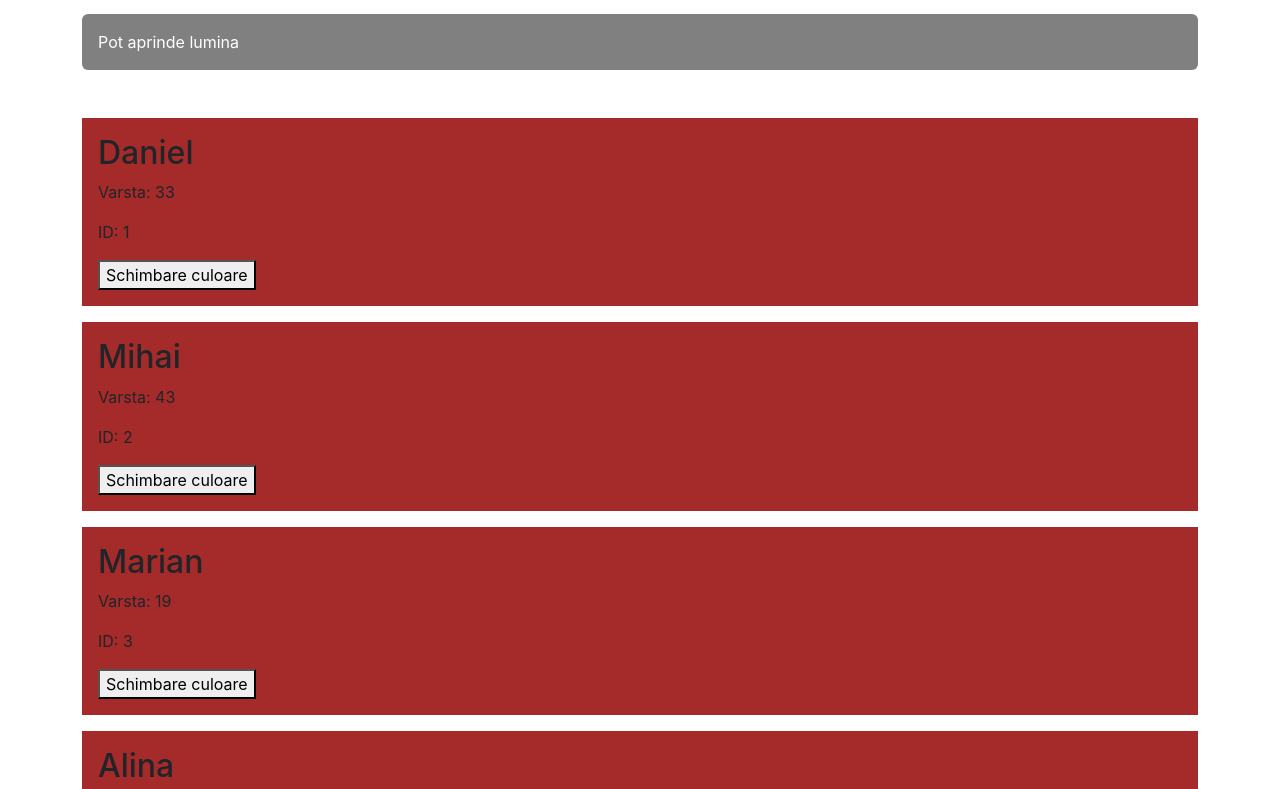
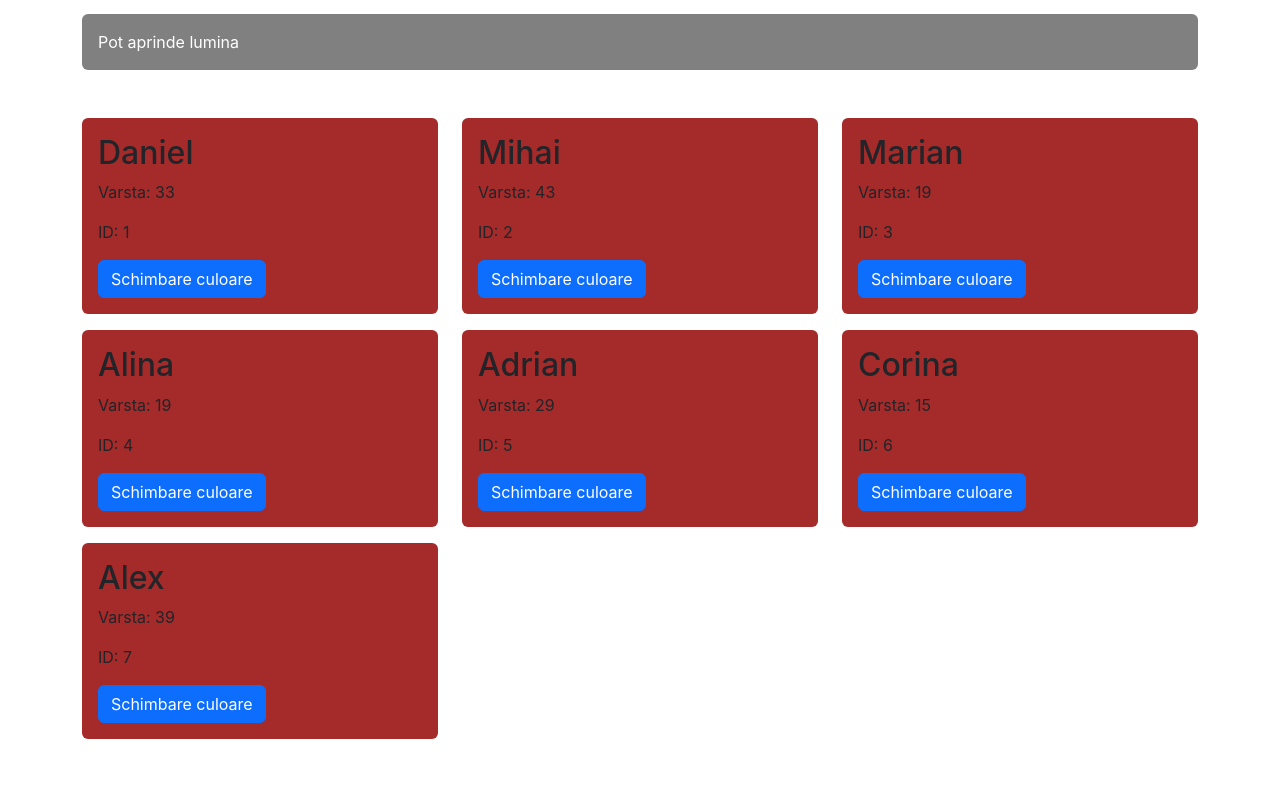
Before and after one commit to brateanugeorgeflorin/react-sda-course, a React (Create React App) app: page / in a window 1280 px wide. Shown: the part 651-1440 px from the top of the page. Built offline with nearby package versions, Linux system fonts and the light colour scheme.

Commit message:
Making minor changes to User component

```diff
--- a/src/components/Home.js
+++ b/src/components/Home.js
@@ -4,7 +4,7 @@ import { Users } from "./db";
 export const Home = () => {
 
     return(
-        <div className="App mt-5 pb-5">
+        <div className="App mt-5 pb-5 row row-cols-3">
             {Users.map((user, i) => {
                return <User name={user.name} age={user.age} key={user.key} id={user.key} />;
             })}
--- /dev/null
+++ b/src/components/UseEffect.js
@@ -0,0 +1,5 @@
+import { useState } from "react";
+
+export const UseEffect = () => {
+    const [tipResursa, setTipResursa] = useState("postari");
+};
--- a/src/components/User.js
+++ b/src/components/User.js
@@ -12,11 +12,13 @@ export const User = (props) => {
     };
 
     return (
-        <div className="mb-3 p-3" style={bg ? brown : tomato}>
-            <h2>{props.name}</h2>
-            <p>Varsta: {props.age}</p>
-            <p>ID: {props.id}</p>
-            <button onClick={() => setbgSetup((prev) => !prev)}>Schimbare culoare</button>
+        <div className="col">
+            <div className="mb-3 p-3 rounded" style={bg ? brown : tomato}>
+                <h2>{props.name}</h2>
+                <p>Varsta: {props.age}</p>
+                <p>ID: {props.id}</p>
+                <button className="btn btn-primary" onClick={() => setbgSetup((prev) => !prev)}>Schimbare culoare</button>
+            </div>
         </div>
     );
 }
```
